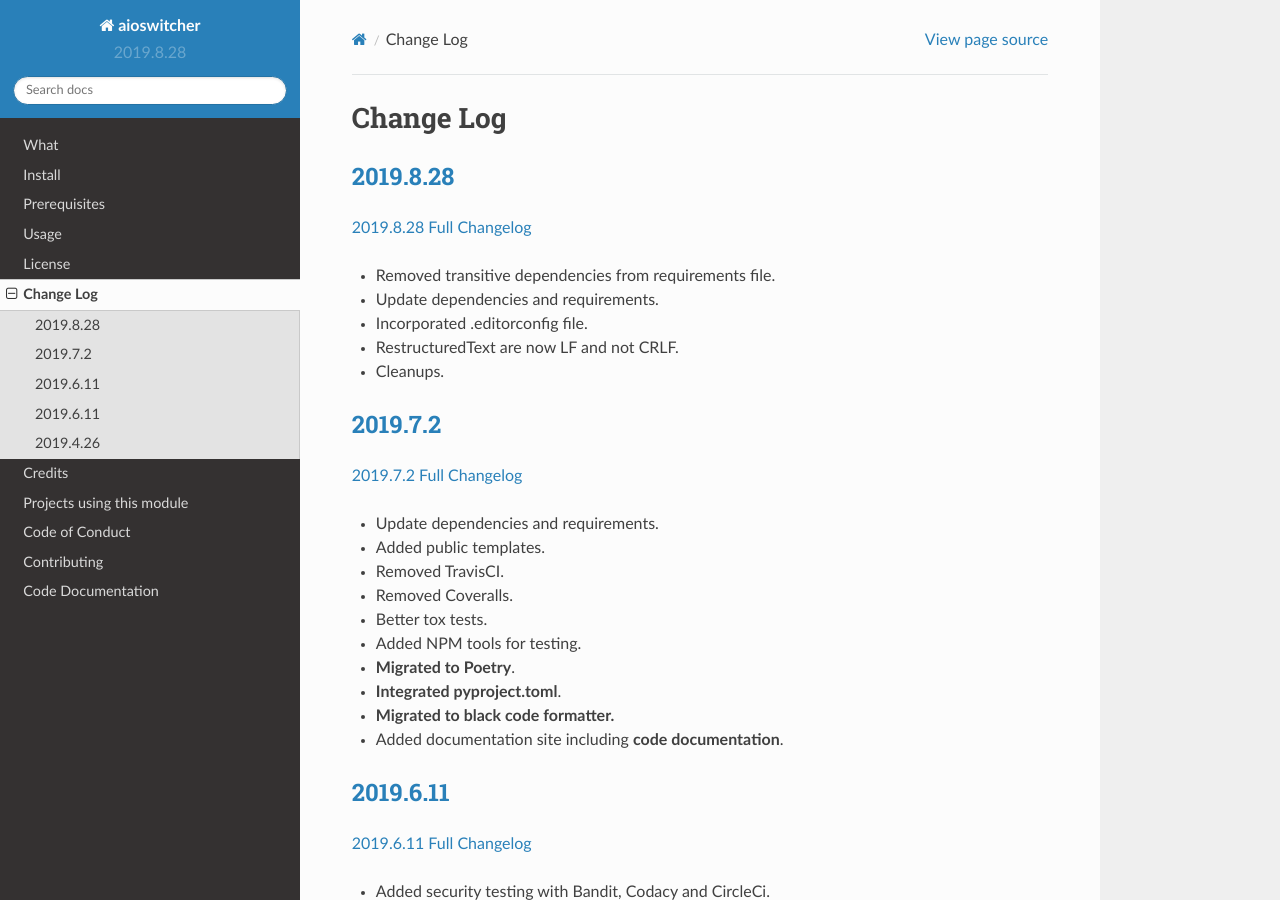
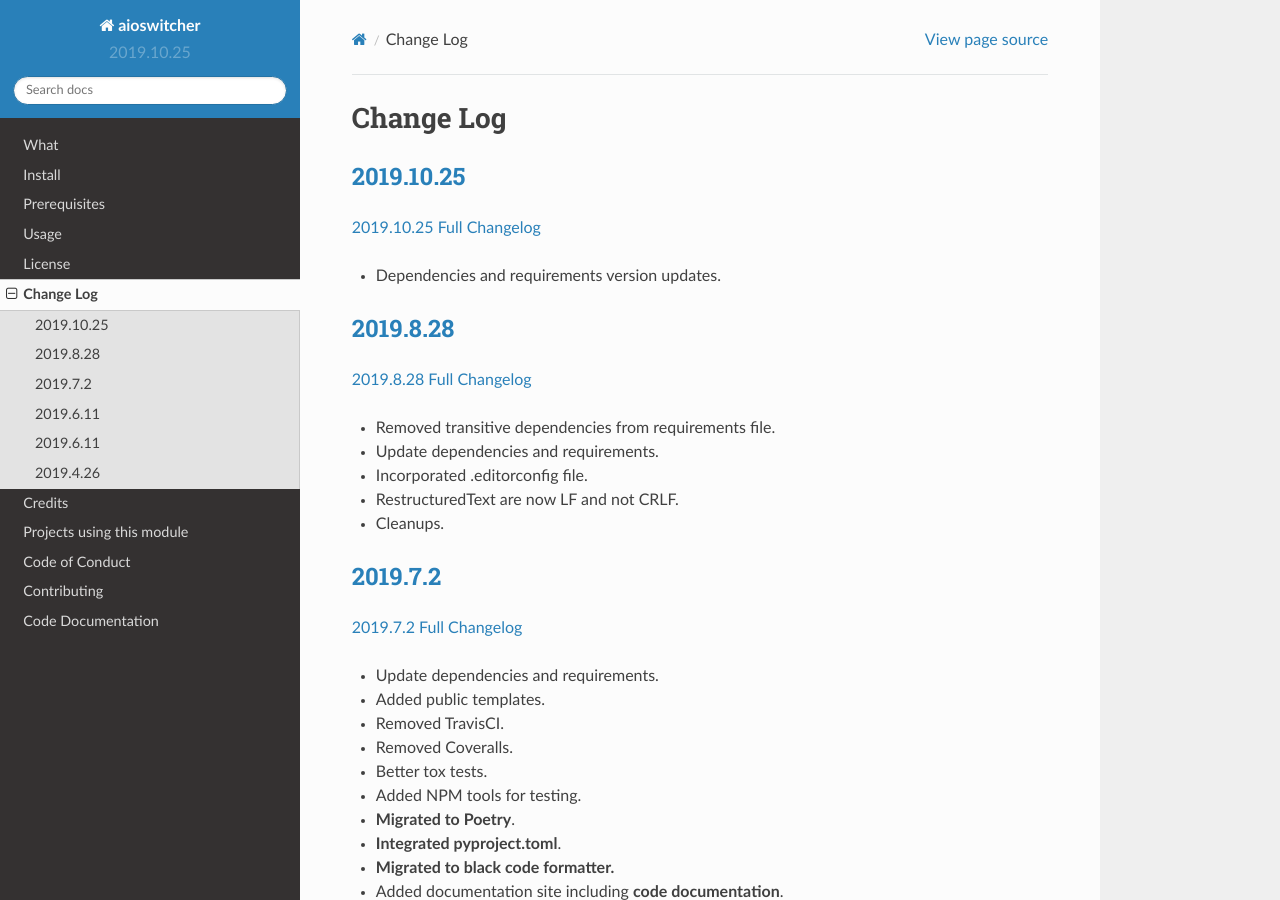
Before and after one commit to TomerFi/aioswitcher, a Sphinx documentation site: the page built from docs/source/changelog.rst, in a window 1280 px wide and 900 px high. Built offline with Sphinx 7.4.7 and the Read the Docs theme 2.0.0, drawn with Linux system fonts in a browser that asks for light colours.

Commit message:
Bumped version 2019.8.28 > 2019.10.25.

```diff
--- a/docs/source/changelog.rst
+++ b/docs/source/changelog.rst
@@ -1,5 +1,12 @@
 Change Log
 **********
+
+2019.10.25_
+^^^^^^^^^^^
+
+`2019.10.25 Full Changelog`_
+
+- Dependencies and requirements version updates.
 
 2019.8.28_
 ^^^^^^^^^^
@@ -13,7 +20,7 @@ Change Log
 - Cleanups.
 
 2019.7.2_
-^^^^^^^^^^
+^^^^^^^^^
 
 `2019.7.2 Full Changelog`_
 
@@ -57,6 +64,8 @@ Change Log
 - Continuous integration
 - Code coverage
 
+.. _2019.10.25: https://github.com/tomerfi/aioswitcher/tree/2019.10.25
+.. _2019.10.25 Full Changelog: https://github.com/tomerfi/aioswitcher/compare/2019.8.28...2019.10.25
 .. _2019.8.28: https://github.com/tomerfi/aioswitcher/tree/2019.8.28
 .. _2019.8.28 Full Changelog: https://github.com/tomerfi/aioswitcher/compare/2019.7.2...2019.8.28
 .. _2019.7.2: https://github.com/tomerfi/aioswitcher/tree/2019.7.2
--- a/package.json
+++ b/package.json
@@ -1,6 +1,6 @@
 {
   "name": "aioswitcher",
-  "version": "2019.8.28",
+  "version": "2019.10.25",
   "description": "Switcher Boiler Unofficial Bridge and API.",
   "keywords": [
     "home",
--- a/pyproject.toml
+++ b/pyproject.toml
@@ -4,7 +4,7 @@ build-backend = "poetry.masonry.api"
 
 [tool.poetry]
 name = "aioswitcher"
-version = "2019.8.28"
+version = "2019.10.25"
 description = "Switcher Boiler Unofficial Bridge and API."
 license = "MIT"
 authors = ["Tomer Figenblat <tomer.figenblat@gmail.com>"]
```
Also changed, not shown: CHANGELOG.md (+4 -0 lines), requirements.txt (line endings or trailing spaces), 1 other file.
